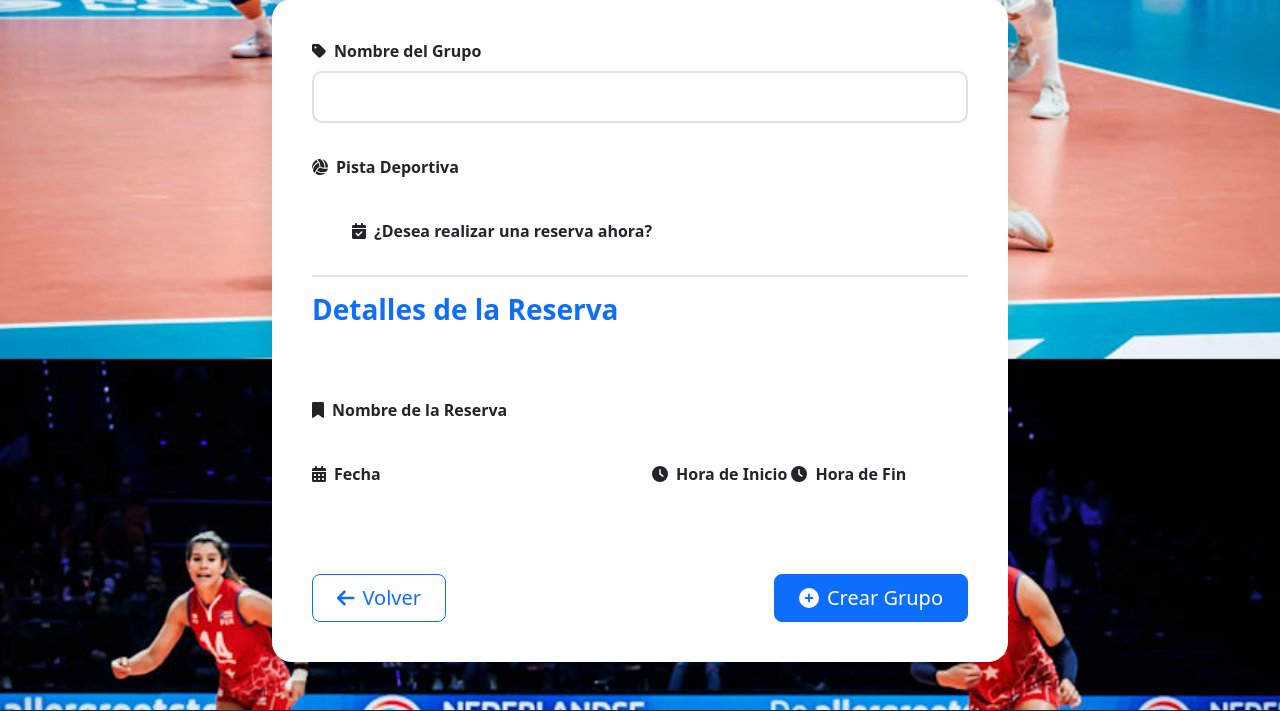
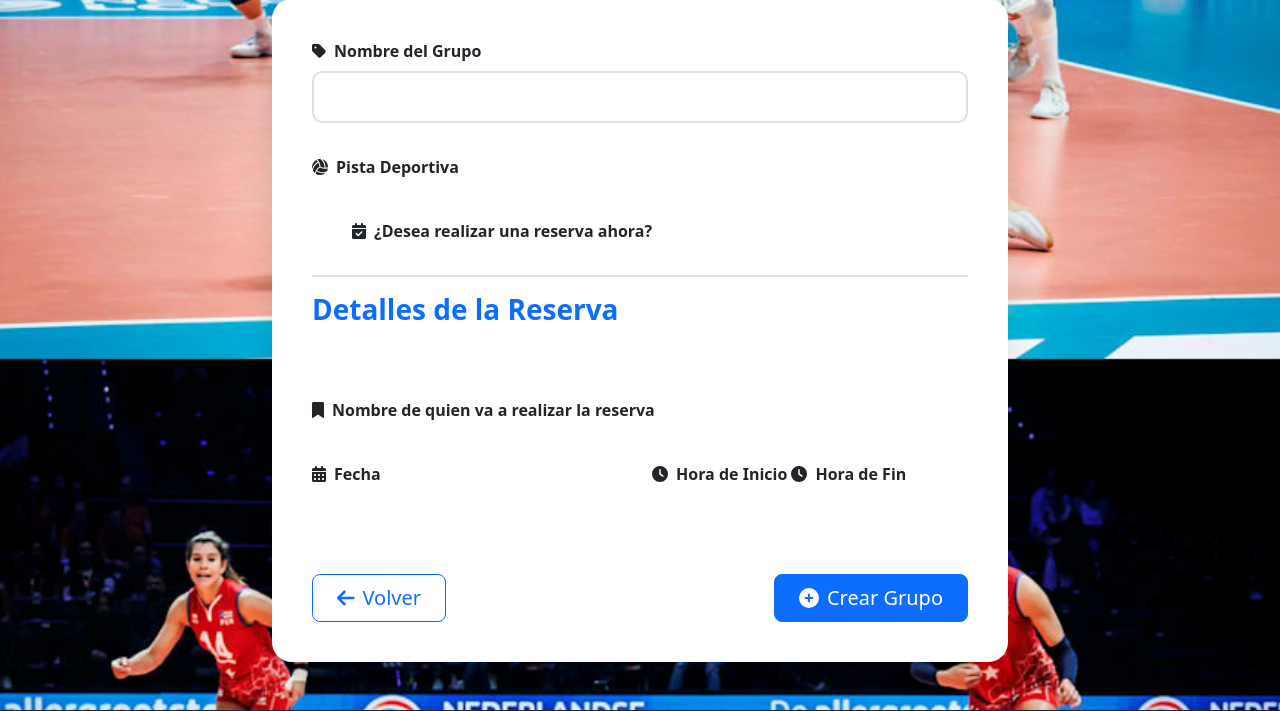
Before and after one commit to ajimper3009/ProyectoFinDeGrado, a Django app: template alquila_pistas/templates/alquila_pistas/create_group.html in a window 1280 px wide. Shown: the part 441-1152 px from the top of the page. Run offline with Django 5.2, Linux system fonts and the light colour scheme; the template is opened without the code that fills it: values that come from a table or form of the project are taken from there, others are empty.

Commit message:
Actualizo el proyecto

```diff
--- a/alquila_pistas/templates/alquila_pistas/create_group.html
+++ b/alquila_pistas/templates/alquila_pistas/create_group.html
@@ -61,7 +61,7 @@
 
                             <div class="form-item">
                                 <label for="{{ form.reservation_name.id_for_label }}" class="form-label fw-bold text-dark">
-                                    <i class="fas fa-bookmark me-2"></i>Nombre de la Reserva
+                                    <i class="fas fa-bookmark me-2"></i>Nombre de quien va a realizar la reserva
                                 </label>
                                 {{ form.reservation_name }}
                                 {% if form.reservation_name.errors %}
--- a/alquila_pistas/urls.py
+++ b/alquila_pistas/urls.py
@@ -31,7 +31,6 @@ urlpatterns = [
     path('beach-court/', views.BeachCourtView.as_view(), name='BeachCourtView'),
     #Ruta para la vista de detalle de una pista
     path('courts/<int:pk>/', CourtDetailView.as_view(), name='court_detail'),
-
     #Ruta para el login, logout y registro
     path('login/', LoginView.as_view(template_name='registration/login.html'), name='login'),
     path('logout', LogoutView.as_view(next_page='/'), name='logout'),
```
